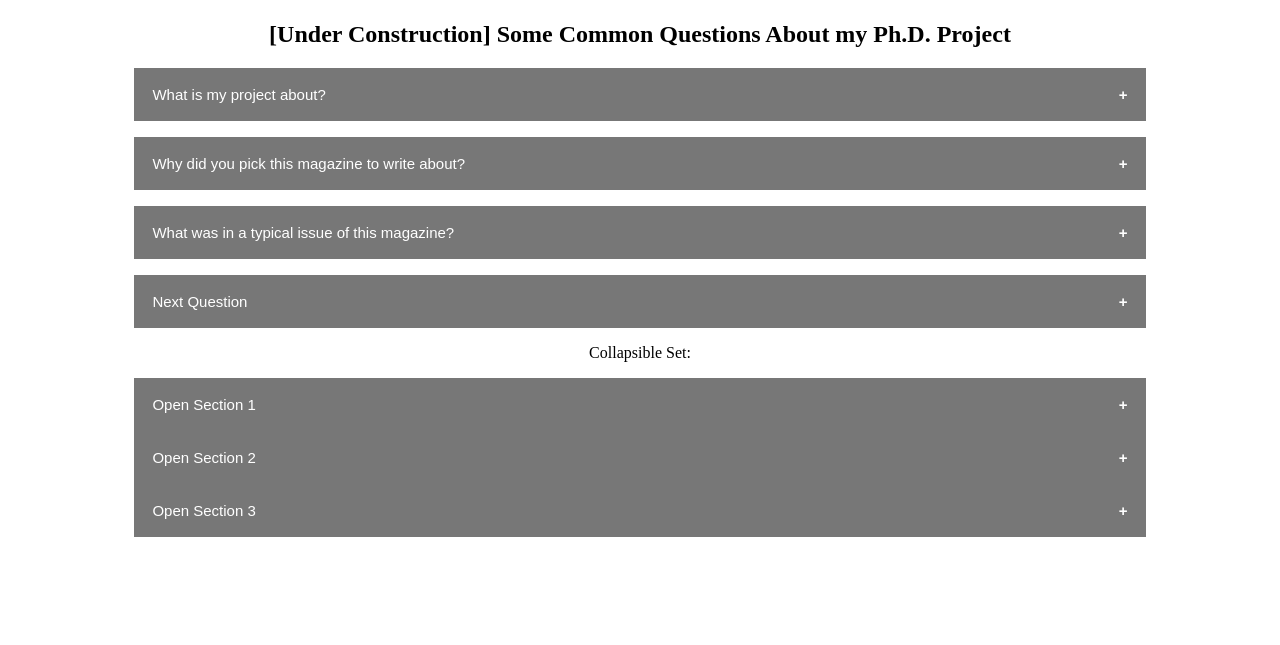
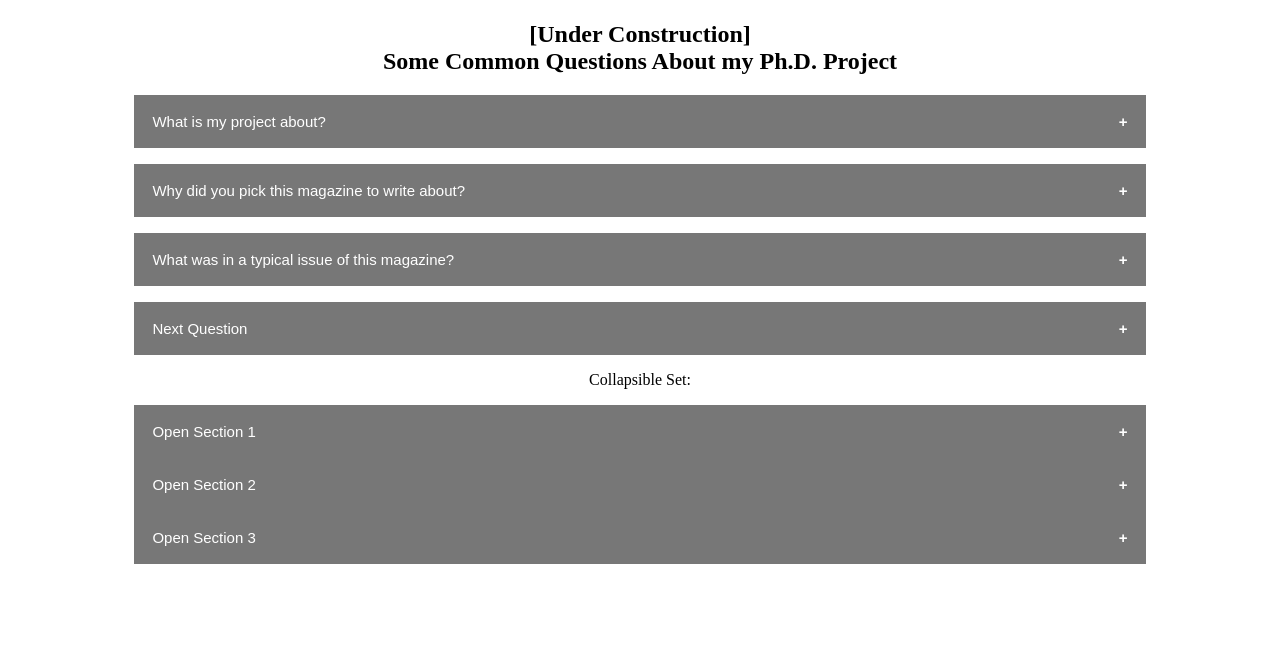
Before and after one commit to jmsw/phd, a plain HTML site: page index.html in a window 1280 px wide. Shown: the part 27-672 px from the top of the page. Drawn offline with Linux system fonts and the light colour scheme.

Commit message:
edits to text

```diff
--- a/index.html
+++ b/index.html
@@ -46,7 +46,7 @@
 
   <img src="images/aboutthisproject.png">
 
-<center><h2>[Under Construction] Some Common Questions About my Ph.D. Project</h2>
+<center><h2>[Under Construction] <br>Some Common Questions About my Ph.D. Project</h2>
 
 <button class="collapsible">What is my project about?</button>
 <div class="content">
```
